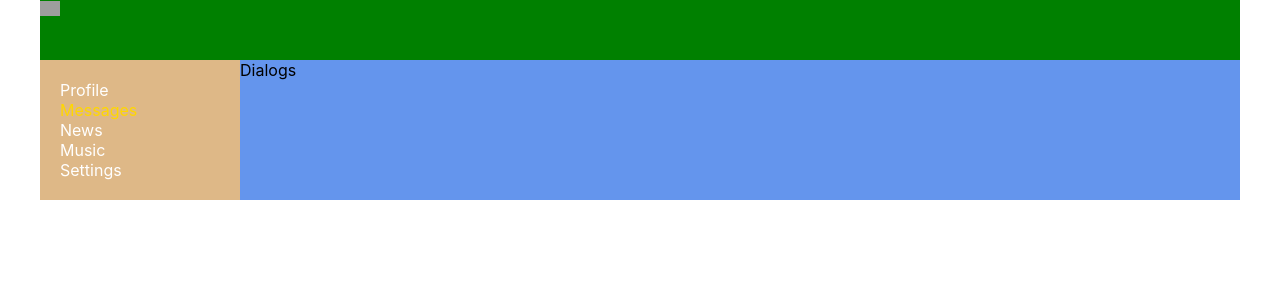
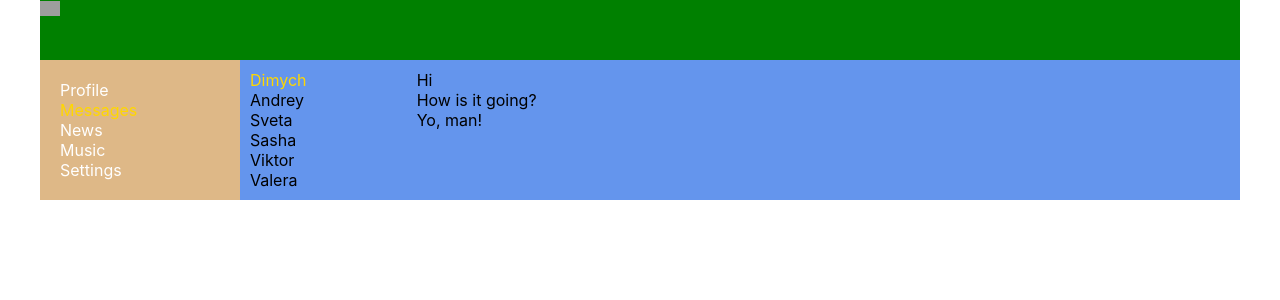
Before and after one commit to mob2004/social-network, a React (Create React App) app: page /dialogs in a window 1280 px wide. Shown: the top 300 px of the page. Built offline with nearby package versions, Linux system fonts and the light colour scheme; grey boxes are pictures that could not be loaded.

Commit message:
add .dialogs .dialogItems .dialogItems.active .messages .messages.message in css file

```diff
--- a/src/components/Dialogs/Dialogs.jsx
+++ b/src/components/Dialogs/Dialogs.jsx
@@ -3,8 +3,32 @@
 
 const Dialogs = (props) => {
     return (
-        <div>
-            Dialogs
+        <div className = {s.dialogs}>
+            <div className = {s.dialogsItems}>
+                <div className = {s.dialog + ' ' + s.active}>
+                    Dimych
+                </div>
+                <div className = {s.dialog}>
+                    Andrey
+                </div>
+                <div className = {s.dialog}>
+                    Sveta
+                </div>
+                <div className = {s.dialog}>
+                    Sasha
+                </div>
+                <div className = {s.dialog}>
+                    Viktor
+                </div>
+                <div className = {s.dialog}>
+                    Valera
+                </div>
+            </div>
+            <div className = {s.messages}>
+                <div className = {s.message}>Hi</div>
+                <div className = {s.message}>How is it going?</div>
+                <div className = {s.message}>Yo, man!</div>
+            </div>
         </div>
     )
 }
--- a/src/components/Dialogs/Dialogs.module.css
+++ b/src/components/Dialogs/Dialogs.module.css
@@ -0,0 +1,20 @@
+.dialogs {
+    display: grid;
+    grid-template-columns: 2fr 10fr;
+}
+
+.dialogsItems {
+    padding: 10px;
+}
+
+.dialogsItems .active{
+    color: gold;
+}
+
+.messages {
+    padding: 10px;
+}
+
+.messages .message {
+
+}
```
